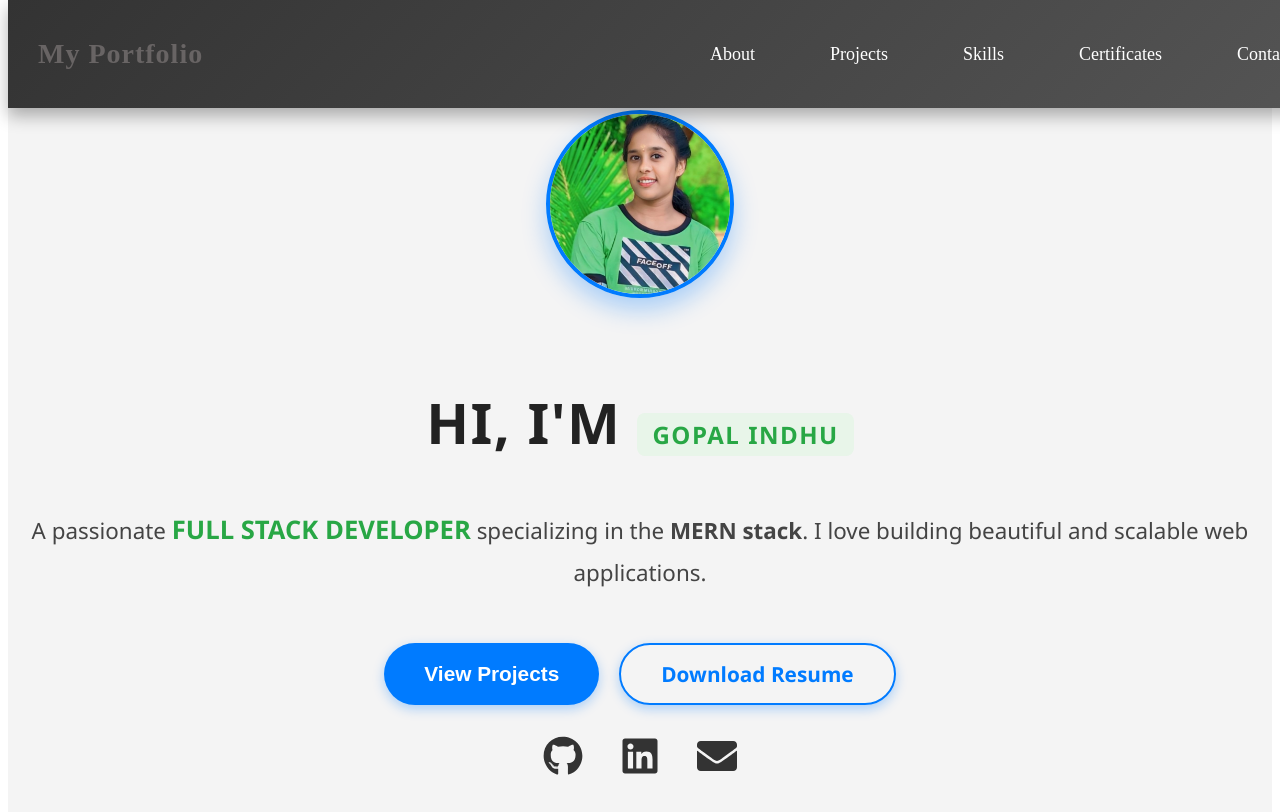
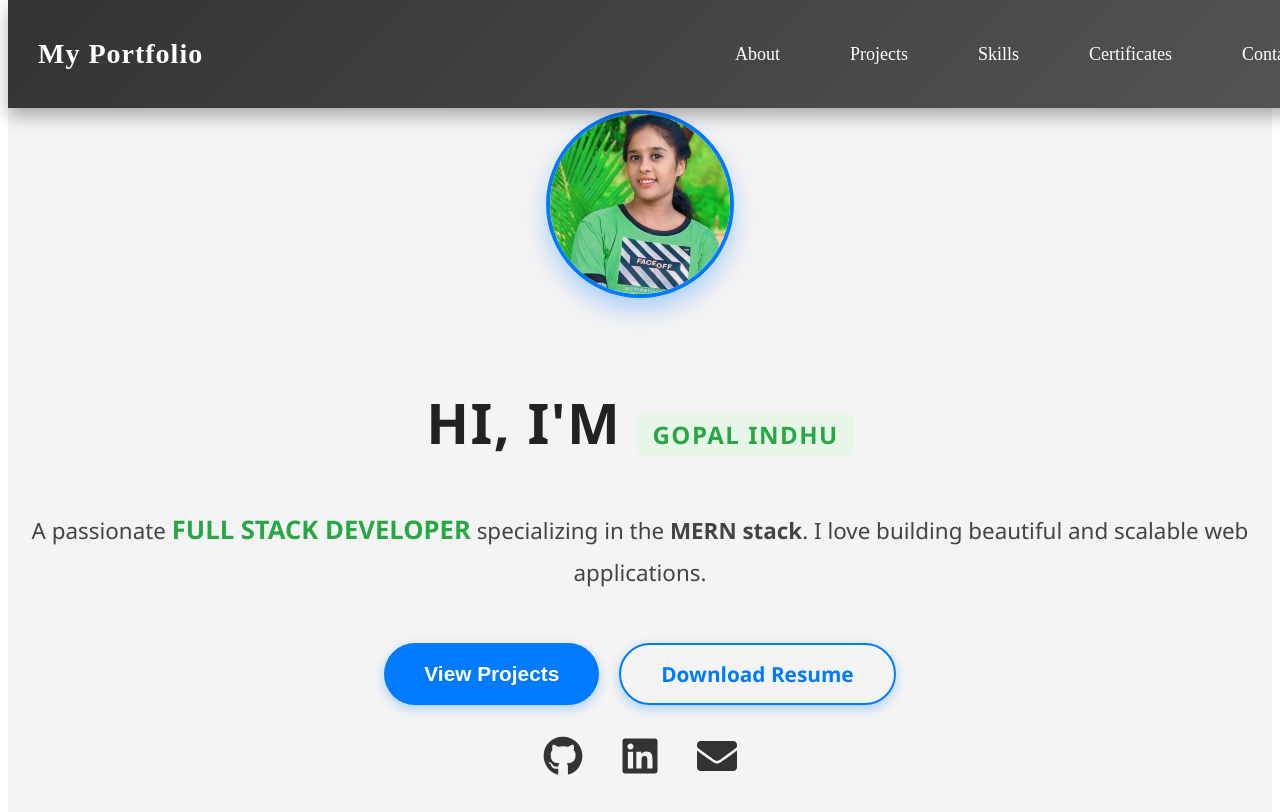
Before and after one commit to indhuanandhan70/Showcase143, a React (Create React App) app: page / in a window 1280 px wide. Shown: the top 812 px of the page. Built offline with nearby package versions, Linux system fonts and the light colour scheme.

Commit message:
Update Navbar.css

```diff
--- a/src/components/Navbar.css
+++ b/src/components/Navbar.css
@@ -2,7 +2,7 @@
 .navbar {
   padding: 15px 30px;
   background: linear-gradient(135deg, #333, #555);  /* Gradient background */
-  color: #686464;
+  color: #fff;
   display: flex;
   justify-content: space-between;
   align-items: center;
@@ -19,34 +19,37 @@
   font-weight: bold;
   letter-spacing: 1px;
   transition: 0.3s;
+  cursor: pointer;
 }
 
 .navbar-logo h1:hover {
-  color: blue;   /* Subtle color change on hover */
+  color: #00bcd4;   /* Subtle color change on hover */
 }
 
+/* ✅ Navbar Links */
 .nav-links {
   display: flex;
-  gap: 25px;
+  gap: 30px;
   list-style: none;
+  transition: all 0.3s ease;
 }
 
 .nav-links a {
   text-decoration: none;
   color: #fff;
   font-size: 18px;
-  padding: 10px 25px;
+  padding: 10px 20px;
   transition: 0.3s;
   border-radius: 5px;
   position: relative;
   overflow: hidden;
 }
 
-/* ✅ Stylish Hover Effect */
+/* ✅ Hover Effect */
 .nav-links a:hover {
   background: #00bcd4;
   color: #fff;
-  transform: scale(1.1);    /* Slight scaling effect */
+  transform: scale(1.1);
   box-shadow: 0 5px 15px rgba(0, 188, 212, 0.4);
 }
 
@@ -67,7 +70,7 @@
 /* ✅ Mobile and Tablet Styles */
 @media (max-width: 1024px) {
   .navbar {
-    padding: 10px 20px;
+    padding: 15px 20px;
   }
 
   .navbar-logo h1 {
@@ -81,27 +84,28 @@
     left: -100%;
     width: 100%;
     height: calc(100vh - 60px);
-    background: #444;
+    background: #222;
     z-index: 999;
     transition: 0.5s ease-in-out;
     box-shadow: 0 10px 25px rgba(0, 0, 0, 0.5);
   }
 
   .nav-links.open {
-    left: 0; /* Slide menu in when open */
+    left: 0;   /* Menu slides in when open */
   }
 
   .nav-links a {
     padding: 20px;
     text-align: center;
-    font-size: 22px;
+    font-size: 20px;
+    width: 100%;
   }
 
   .hamburger {
     display: block;
   }
 
-  /* ✅ Animated Hamburger */
+  /* ✅ Hamburger Animation */
   .hamburger.active div:nth-child(1) {
     transform: rotate(45deg) translate(6px, 6px);
   }
@@ -115,7 +119,7 @@
   }
 }
 
-/* ✅ Extra Small Screens (Phones) */
+/* ✅ Small Phones */
 @media (max-width: 480px) {
   .navbar {
     padding: 10px 15px;
@@ -131,7 +135,7 @@
   }
 }
 
-/* ✅ Desktop (large screens) */
+/* ✅ Desktop */
 @media (min-width: 1025px) {
   .nav-links {
     display: flex;
```
